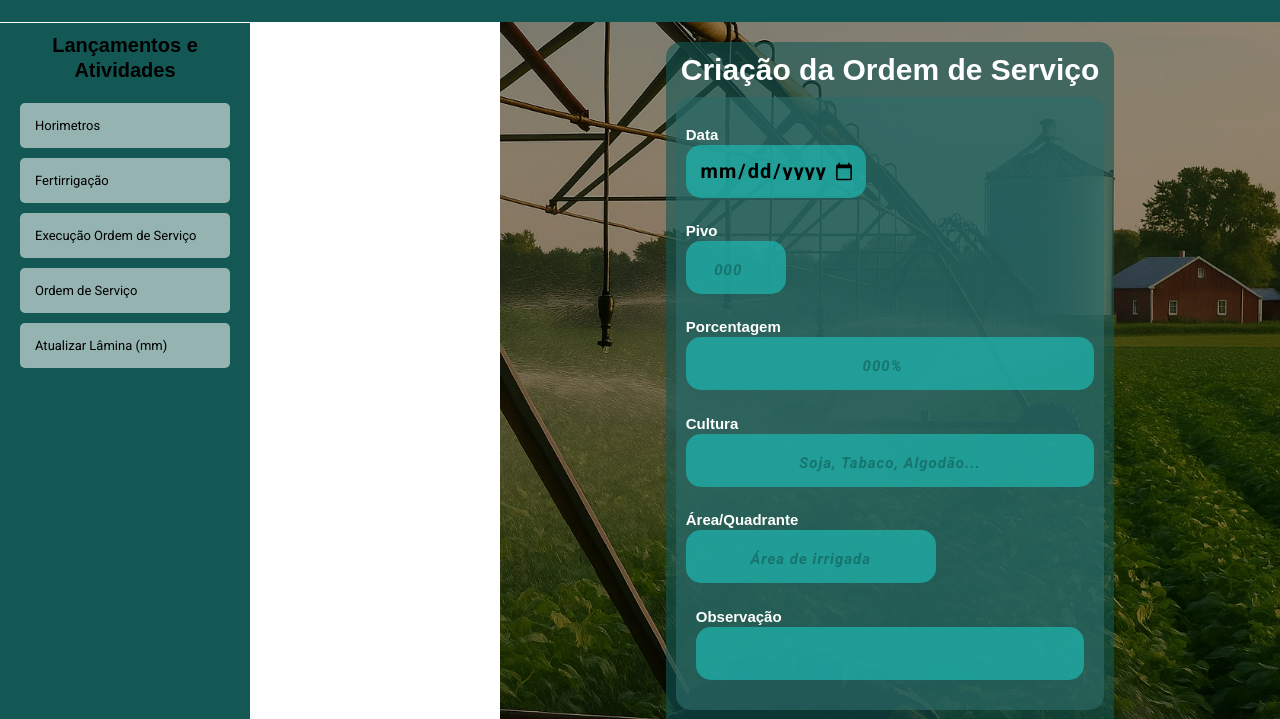
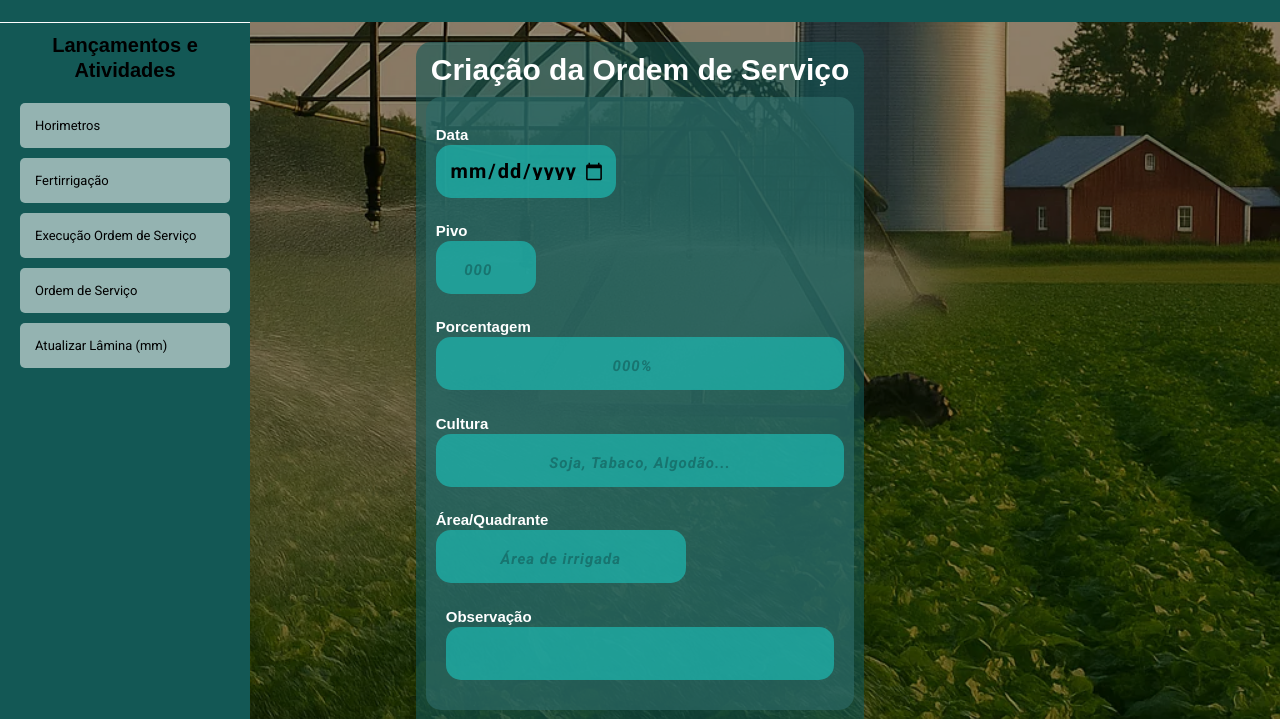
Before and after one commit to controle-lancamentos/sistema-de-lancamentos, a plain HTML site: page docs/pages/ordem-servico/ordem-servico.html in a window 1280 px wide. Shown: the part 78-797 px from the top of the page. Drawn offline with Linux system fonts and the light colour scheme.

Commit message:
modificaccoes no menu lateral esquerdo

```diff
--- a/docs/src/css/style.css
+++ b/docs/src/css/style.css
@@ -184,10 +184,6 @@ a {
 /*responsividade de telas*/
 @media (min-width: 750px) {
 
-    main {
-        margin-left: 250px;
-    }
-
     main.formularios {
         background-color: var(--cor-fundo-main-formularios);
     }
@@ -240,21 +236,23 @@ a {
 
     div.menu-e-conteudo {
         display: flex;
-        margin-top: 100px;
+        margin: 100px 0 250px 0;
     }
 
     div.menu-container {
+        position: fixed;
         z-index: 1000;
 
         width: 250px;
         background-color: var(--cor-fundo-header-e-menu);
         display: block;
-        height: 100vh;
+        height: calc(100vh - 100px);
 
         border-top: solid 1px #fff;
     }
 
     .logo-empresa {
+        top: 0;
         background-color: #000;
         width: 50%;
         height: 50%;
```
